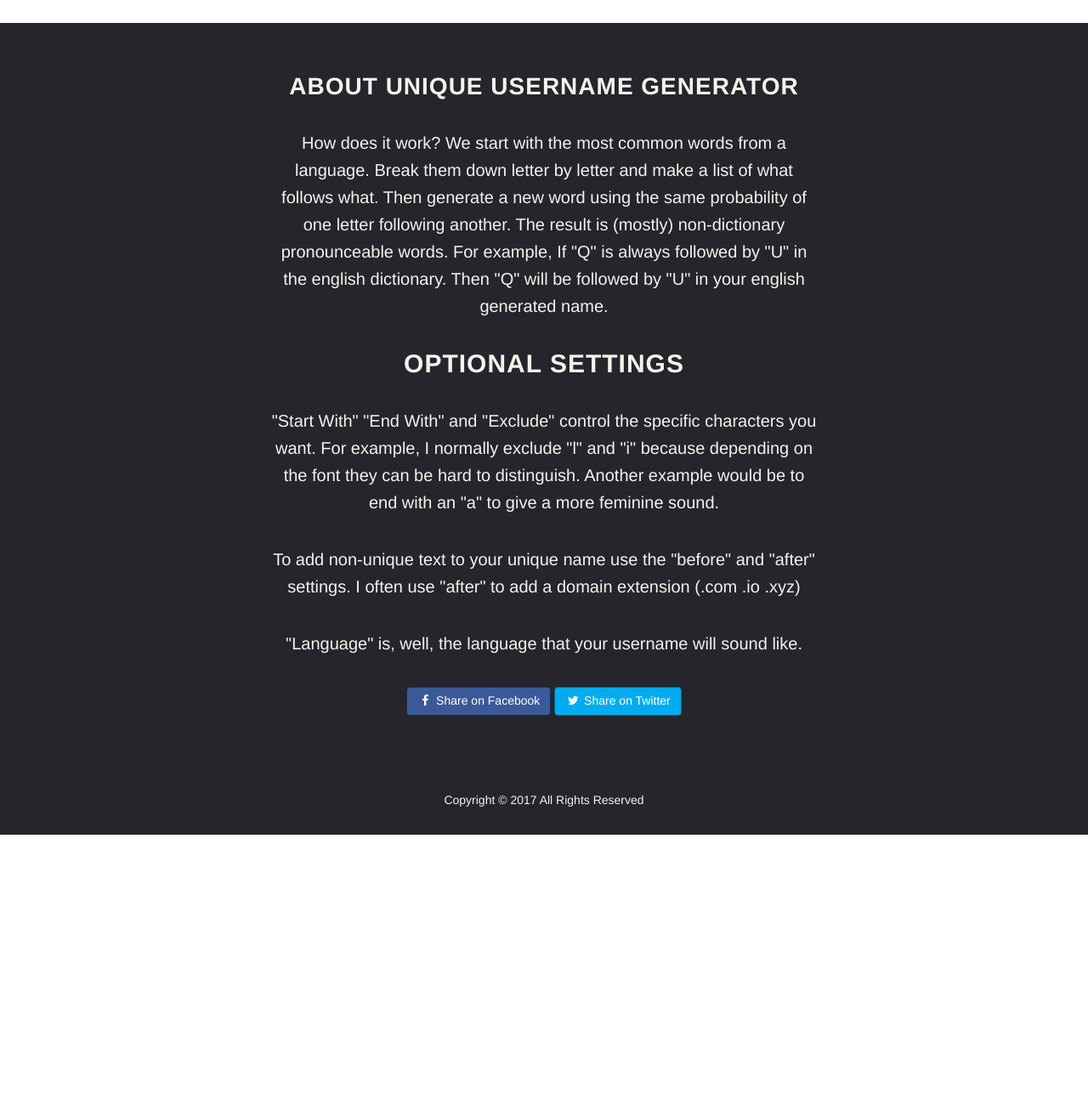
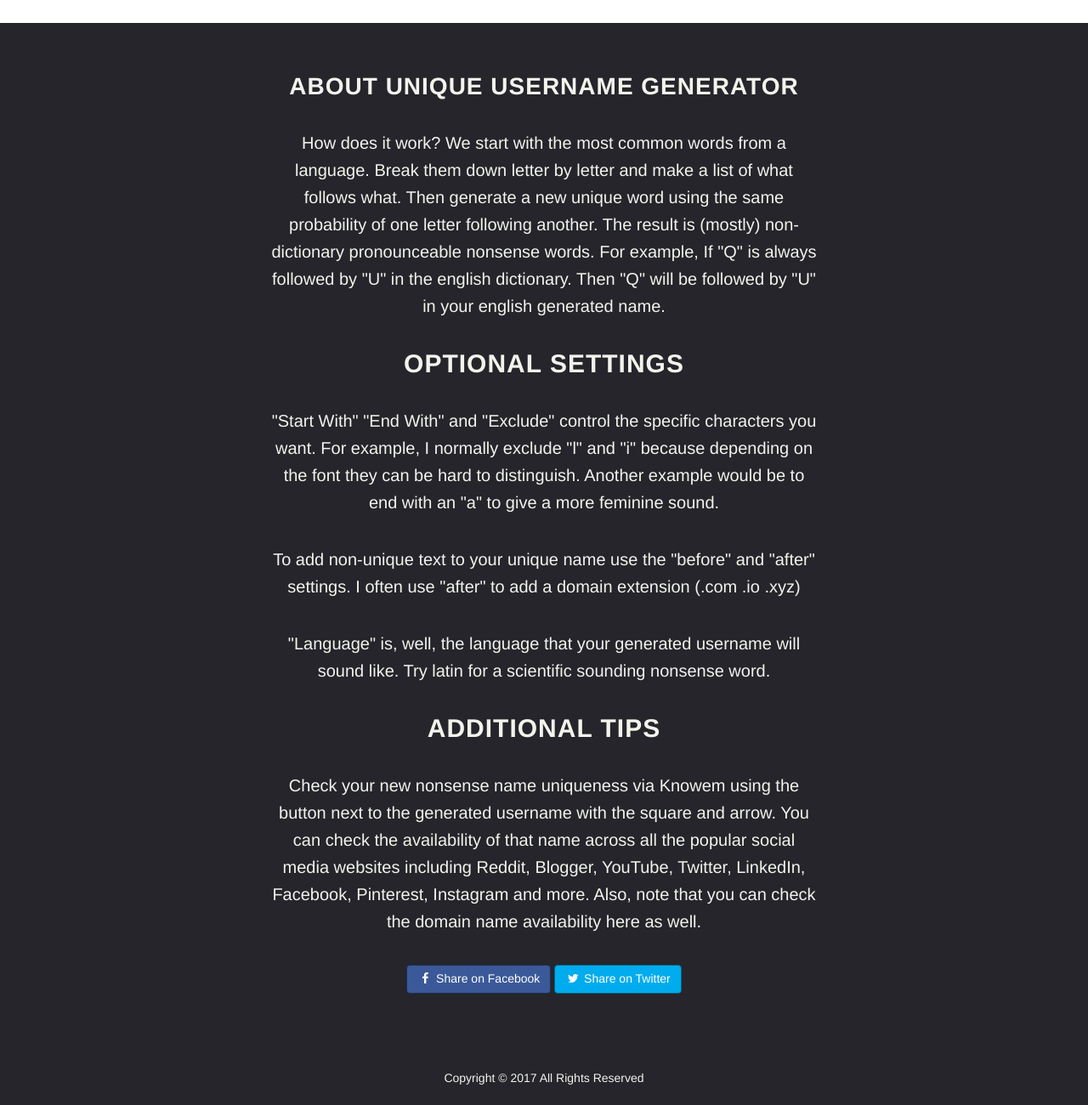
Before and after one commit to Aurora-Bailey/usernamegenerator.pw, a website: page public/index.html in a window 1280 px wide. Shown: the part 1367-2667 px from the top of the page at 85% size. Before the commit the page ends 2349 px from the top, so only its background shows below. Drawn offline with Linux system fonts and the light colour scheme.

Commit message:
Add knowem to the about section.

```diff
--- a/public/index.html
+++ b/public/index.html
@@ -218,11 +218,13 @@
     <section id="about" class="content-section text-center">
         <div class="narrow-wrapper">
             <h1>About unique username generator</h1>
-            <p>How does it work? We start with the most common words from a language. Break them down letter by letter and make a list of what follows what. Then generate a new word using the same probability of one letter following another. The result is (mostly) non-dictionary pronounceable words. For example, If "Q" is always followed by "U" in the english dictionary. Then "Q" will be followed by "U" in your english generated name.</p>
+            <p>How does it work? We start with the most common words from a language. Break them down letter by letter and make a list of what follows what. Then generate a new unique word using the same probability of one letter following another. The result is (mostly) non-dictionary pronounceable nonsense words. For example, If "Q" is always followed by "U" in the english dictionary. Then "Q" will be followed by "U" in your english generated name.</p>
             <h2>Optional Settings</h2>
             <p>"Start With" "End With" and "Exclude" control the specific characters you want. For example, I normally exclude "l" and "i" because depending on the font they can be hard to distinguish. Another example would be to end with an "a" to give a more feminine sound.</p>
             <p>To add non-unique text to your unique name use the "before" and "after" settings. I often use "after" to add a domain extension (.com .io .xyz)</p>
-            <p>"Language" is, well, the language that your username will sound like.</p>
+            <p>"Language" is, well, the language that your generated username will sound like. Try latin for a scientific sounding nonsense word.</p>
+            <h2>Additional tips</h2>
+            <p>Check your new nonsense name uniqueness via Knowem using the button next to the generated username with the square and arrow. You can check the availability of that name across all the popular social media websites including Reddit, Blogger, YouTube, Twitter, LinkedIn, Facebook, Pinterest, Instagram and more. Also, note that you can check the domain name availability here as well.</p>
             <button class="btn btn-facebook" onclick="Lib.socialMediaPost('facebook')"><i class="fa fa-facebook fa-fw"></i> Share on Facebook</button>
             <button class="btn btn-twitter" onclick="Lib.socialMediaPost('twitter')"><i class="fa fa-twitter fa-fw"></i> Share on Twitter</button>
         </div>
```
Also changed, not shown: public/min/index.html (+1 -1 lines), dist/client/index.html.
